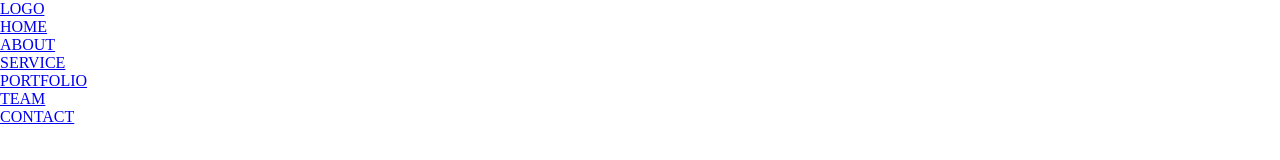
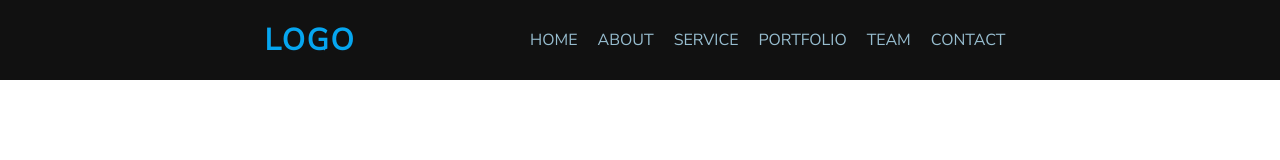
Before and after one commit to LukaWilk/RWD_project_1, a plain HTML site: page index.html in a window 1280 px wide. Drawn offline with Linux system fonts and the light colour scheme.

Commit message:
header style

```diff
--- a/index.html
+++ b/index.html
@@ -4,6 +4,7 @@
     <meta charset="UTF-8" />
     <meta name="viewport" content="width=device-width, initial-scale=1.0" />
     <meta http-equiv="X-UA-Compatible" content="ie=edge" />
+    <link href="https://fonts.googleapis.com/css?family=Nunito+Sans&display=swap" rel="stylesheet">
     <title>RWD_project_1</title>
     <link rel="stylesheet" href="style.css" />
   </head>
--- a/style.css
+++ b/style.css
@@ -1,4 +1,57 @@
+
+@import url('https://fonts.googleapis.com/css?family=Nunito+Sans&display=swap');
+
 * {
   margin: 0;
   padding: 0;
+  box-sizing: border-box;
+  font-family: 'Nunito Sans', sans-serif;
 }
+
+header{
+    position: fixed;
+    width: 100%;
+    height: 80px;
+    padding: 0 100px;
+    display: flex;
+    justify-content: space-evenly;
+    align-items: center;
+    background: #111;
+    z-index: 1000;
+}
+
+header .logo{
+    color: rgb(6, 166, 240);
+    font-size: 30px;
+    text-decoration: none;
+    letter-spacing: 2px;
+    font-weight: 700;
+}
+
+header ul{
+    position: relative;
+    display: flex;
+}
+
+header ul li{
+    position: relative;
+    list-style: none;
+}
+
+header ul li a{
+    position: relative;
+    padding: 5px 10px;
+    color: rgb(151, 189, 207);
+    display: inline-block;
+    text-decoration: none;
+    cursor: pointer;
+}
+
+header ul li a.active,
+header ul li a:hover {
+    background: #046299;
+}
+
+.toggle{
+    display: none;
+}
```
